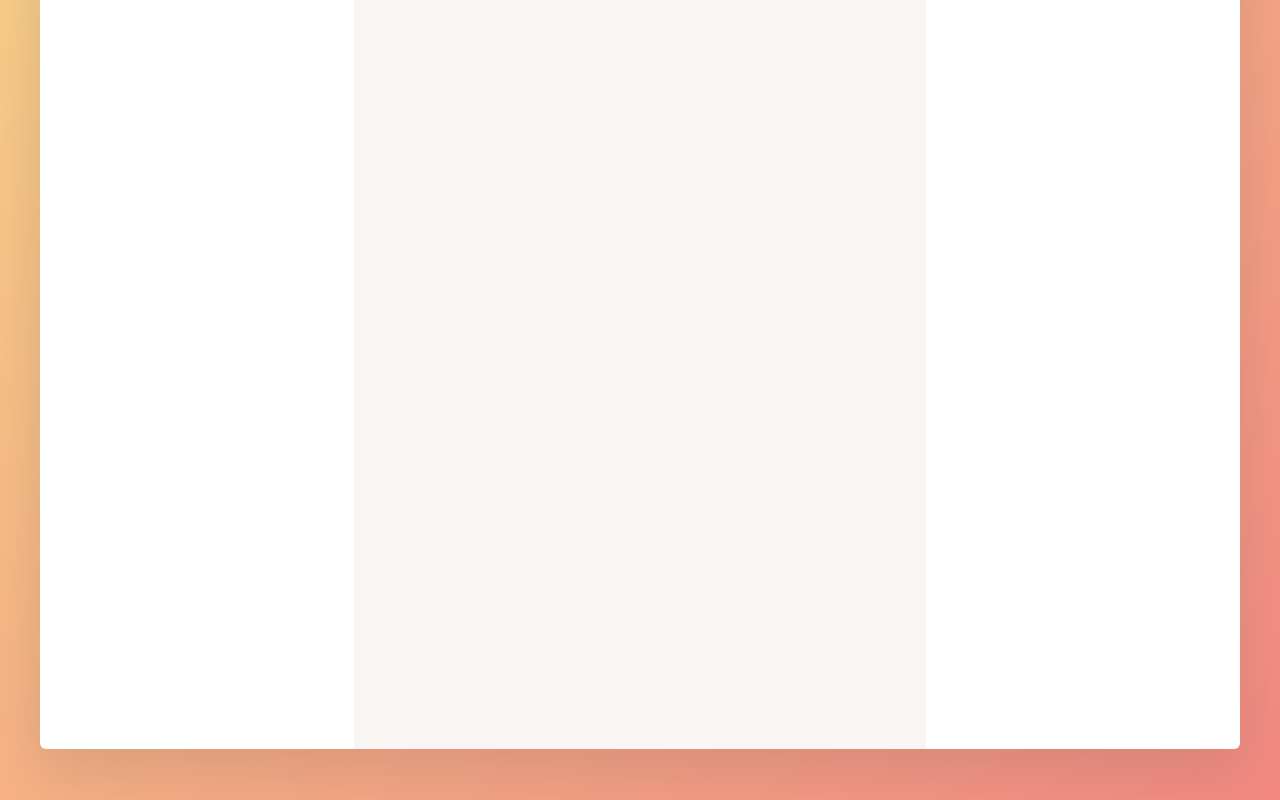
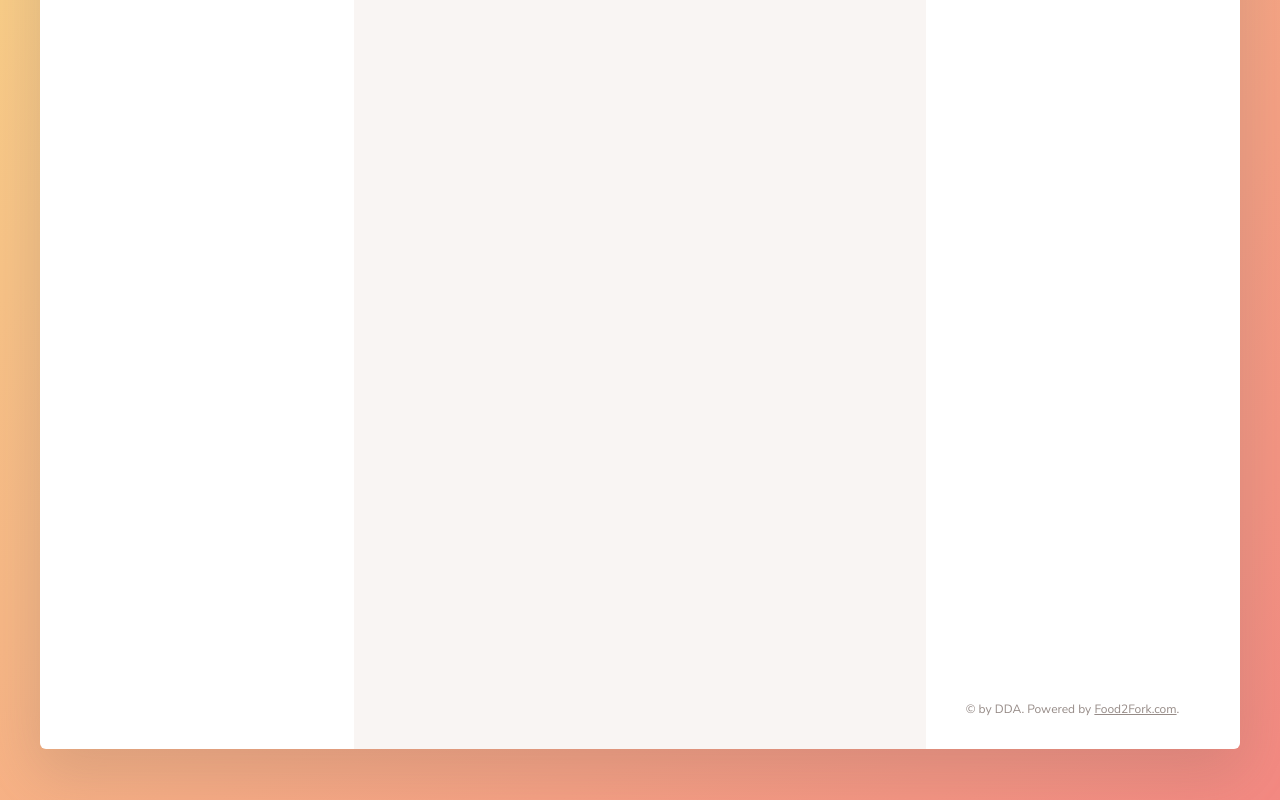
Before and after one commit to dragomirweb/js-food-receipe-app, a website built with webpack: page src/index.html in a window 1280 px wide. Shown: the part 402-1202 px from the top of the page. Built offline with nearby package versions, Linux system fonts and the light colour scheme.

Commit message:
add attribution for api key

```diff
--- a/src/index.html
+++ b/src/index.html
@@ -427,6 +427,10 @@
                 </li>
                 -->
             </ul>
+            <div class="copyright">
+                &copy; by DDA. Powered by
+                <a href="http://food2fork.com" target="_blank" class="link">Food2Fork.com</a>.
+            </div>
         </div>
     </div>
 </body>
```
